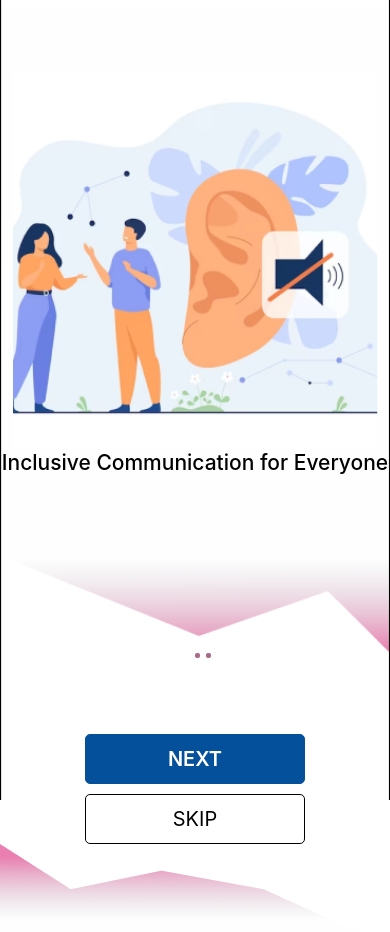
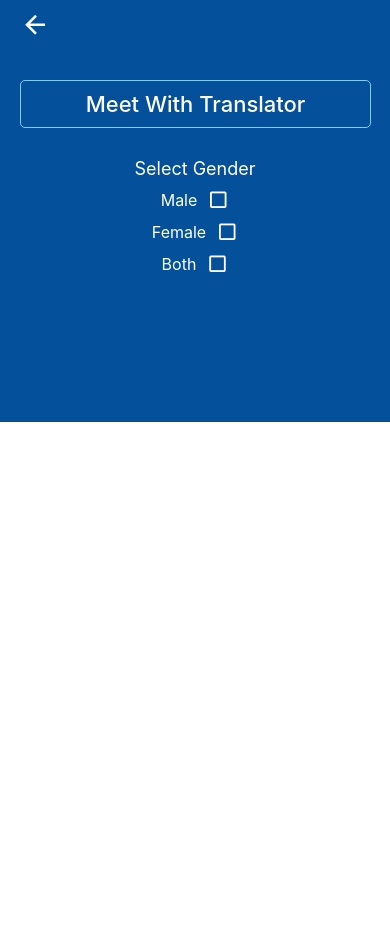
Before and after one commit to janeonuorah/ClearlyApp, a React Native app: screen /MeetWithTranslatorScreen in a window 390 px wide. After the commit the page ends 844 px from the top, so only its background shows below. Built offline with nearby package versions, Linux system fonts and the light colour scheme.

Commit message:
updated navigtion and meet with translator screen

```diff
--- a/src/navigation/ScreenStack.js
+++ b/src/navigation/ScreenStack.js
@@ -68,6 +68,18 @@ const OnboardingStack = () => {
       <Stack.Screen name="HomeScreen" component={BottomTabsStack} />
       <Stack.Screen name="ForgotPassword" component={ForgotPassword} />
       <Stack.Screen name="PasswordRecoveryOTPScreen" component={OTPScreen} />
+      <Stack.Screen name="PersonalProfile" component={PersonalProfile} />
+      <Stack.Screen name="ResetPassword1" component={ResetPassword1} />
+      <Stack.Screen name="ResetPassword2" component={ResetPassword2} />
+      <Stack.Screen name="PasswordChanged" component={PasswordChanged} />
+      <Stack.Screen name="TextToSpeechScreen" component={TextToSpeech} />
+      <Stack.Screen name="SpeechToTextScreen" component={SpeechToText} />
+      <Stack.Screen name="CallsScreen" component={Calls} />
+      <Stack.Screen name="ChatScreen" component={ChatListScreen} />
+      <Stack.Screen name="SignLanguageTranscriptionScreen" component={SignLanguageTranscription} />
+      <Stack.Screen name="MeetWithTranslatorScreen" component={MeetWithTranslator} />
+      <Stack.Screen name="BasicSignLanguageScreen" component={BasicSignLanguage} />
+      <Stack.Screen name="CommunityScreen" component={Community} />
     </Stack.Navigator>
   );
 };
--- a/src/screens/MeetWithTranslator.js
+++ b/src/screens/MeetWithTranslator.js
@@ -1,16 +1,121 @@
-import {
-  View,
-  Text,
-  SafeAreaView
-} from 'react-native'
-import React from 'react'
+import React, { useState } from 'react';
+import { View, Text, SafeAreaView, TouchableOpacity, StyleSheet } from 'react-native';
+import Icon from 'react-native-vector-icons/MaterialCommunityIcons';
+import { useNavigation } from '@react-navigation/native';
+import { COLORS, height, width } from '../components/styles';
 
 const MeetWithTranslator = () => {
+  const navigation = useNavigation();
+  const [selectedOption, setSelectedOption] = useState('');
+
+  const toggleCheckbox = (option) => {
+    setSelectedOption(option);
+  };
+
   return (
-    <SafeAreaView>
+    <SafeAreaView style={{ flex: 1, backgroundColor: COLORS.white }}>
+      <View style={styles.container}>
+        <Icon
+          name="arrow-left"
+          onPress={() => navigation.goBack()}
+          style={styles.arrowIcon}
+        />
 
+        <TouchableOpacity style={styles.buttonContainer} onPress={() => { /* onLoginPress(); onHomePress() */ }}>
+          <Text style={styles.buttonText}>Meet With Translator</Text>
+        </TouchableOpacity>
+
+        <View style={styles.genderContainer}>
+          <Text style={styles.genderText}>Select Gender</Text>
+
+          <TouchableOpacity
+            style={styles.checkboxContainer}
+            onPress={() => toggleCheckbox('male')}
+          >
+            <Text style={styles.checkboxLabel}>Male</Text>
+            <Icon
+              name={selectedOption === 'male' ? 'checkbox-marked-outline' : 'checkbox-blank-outline'}
+              style={styles.checkbox}
+            />
+          </TouchableOpacity>
+
+          <TouchableOpacity
+            style={styles.checkboxContainer}
+            onPress={() => toggleCheckbox('female')}
+          >
+            <Text style={styles.checkboxLabel}>Female</Text>
+            <Icon
+              name={selectedOption === 'female' ? 'checkbox-marked-outline' : 'checkbox-blank-outline'}
+              style={styles.checkbox}
+            />
+          </TouchableOpacity>
+
+          <TouchableOpacity
+            style={styles.checkboxContainer}
+            onPress={() => toggleCheckbox('both')}
+          >
+            <Text style={styles.checkboxLabel}>Both</Text>
+            <Icon
+              name={selectedOption === 'both' ? 'checkbox-marked-outline' : 'checkbox-blank-outline'}
+              style={styles.checkbox}
+            />
+          </TouchableOpacity>
+        </View>
+      </View>
     </SafeAreaView>
-  )
-}
+  );
+};
 
-export default MeetWithTranslator
+const styles = StyleSheet.create({
+  container: {
+    backgroundColor: COLORS.primary,
+    height: height * 0.5,
+  },
+  arrowIcon: {
+    fontSize: 30,
+    color: COLORS.white,
+    fontWeight: 'bold',
+    marginTop: 10,
+    marginLeft: 20,
+  },
+  buttonContainer: {
+    borderWidth: 0.5,
+    borderColor: '#80CAFF',
+    borderRadius: 5,
+    marginTop: 40,
+    marginHorizontal: 20,
+    width: width * 0.9,
+    alignItems: 'center',
+    paddingVertical: 10,
+  },
+  buttonText: {
+    fontSize: 22,
+    fontWeight: '500',
+    color: COLORS.white,
+  },
+  genderContainer: {
+    marginTop: 30,
+    alignItems: 'center',
+  },
+  genderText: {
+    color: COLORS.white,
+    fontSize: 18,
+    fontWeight: '400',
+  },
+  checkboxContainer: {
+    flexDirection: 'row',
+    alignItems: 'center',
+    marginTop: 10,
+  },
+  checkboxLabel: {
+    color: COLORS.white,
+    fontSize: 16,
+    marginRight: 10,
+  },
+  checkbox: {
+    fontSize: 22,
+    color: COLORS.white,
+  },
+});
+
+export default MeetWithTranslator;
```
